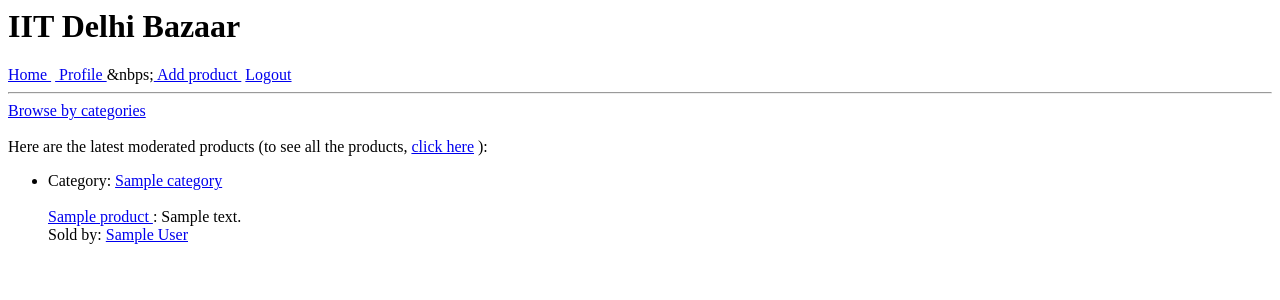
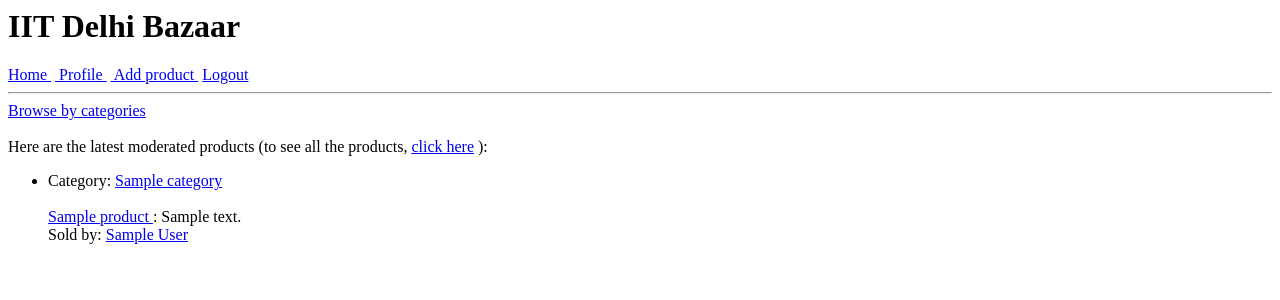
Before and after one commit to arpit-saxena/DevRecruitBackend, a Django app: page / in a window 1280 px wide. Shown: the top 300 px of the page. Run offline with Django 3.2, Linux system fonts and the light colour scheme; a user stored in the database is signed in; tables that the repository leaves empty hold one stand-in row (values such as "Sample post"); some libraries are stand-ins or nearby versions.

Commit message:
Fix &nbsp; in navbar.html

```diff
--- a/templates/navbar.html
+++ b/templates/navbar.html
@@ -7,7 +7,7 @@
             &nbsp;<a href = {{ request.user.get_absolute_url }}>
                 Profile
             </a>
-            &nbps;<a href = {% url 'add_product' %}> Add product </a>
+            &nbsp;<a href = {% url 'add_product' %}> Add product </a>
             &nbsp;<a href = {% url 'account_logout' %}>Logout</a>
         {% else %}
             &nbsp;<a href = "{% url 'account_login' %}">Login</a>
```
